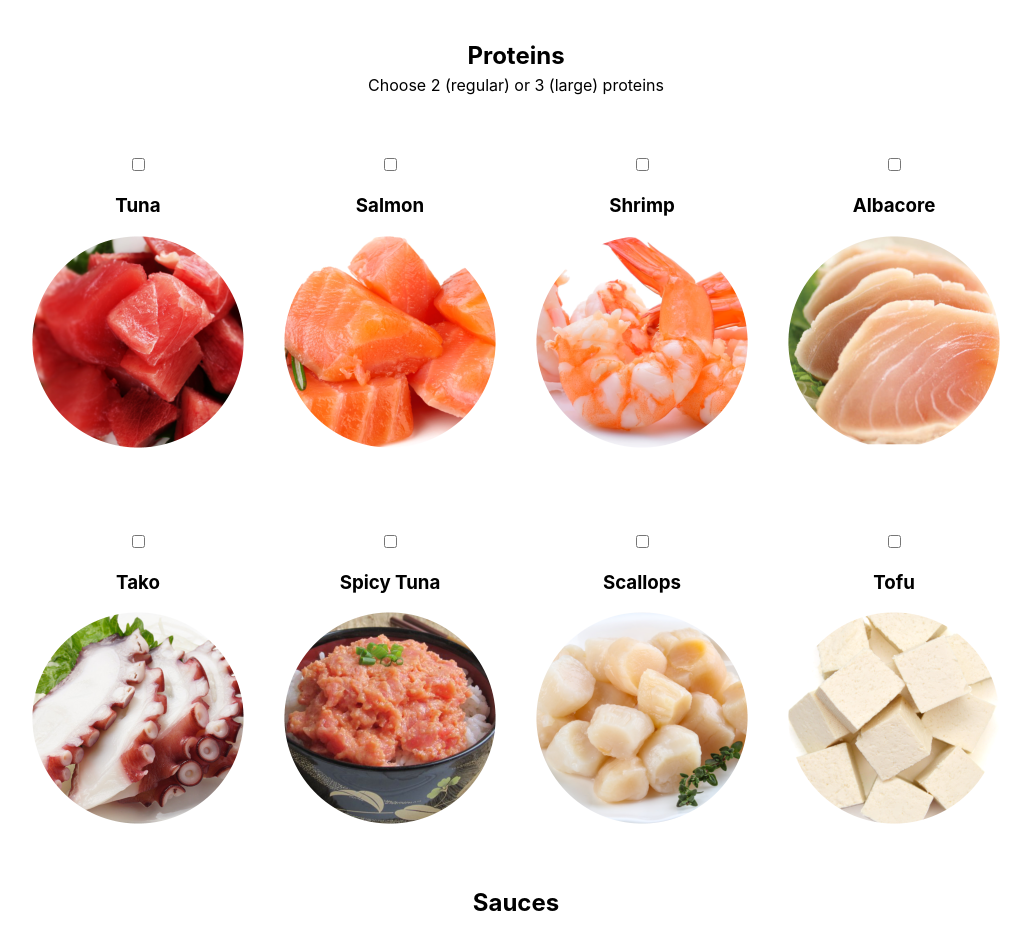
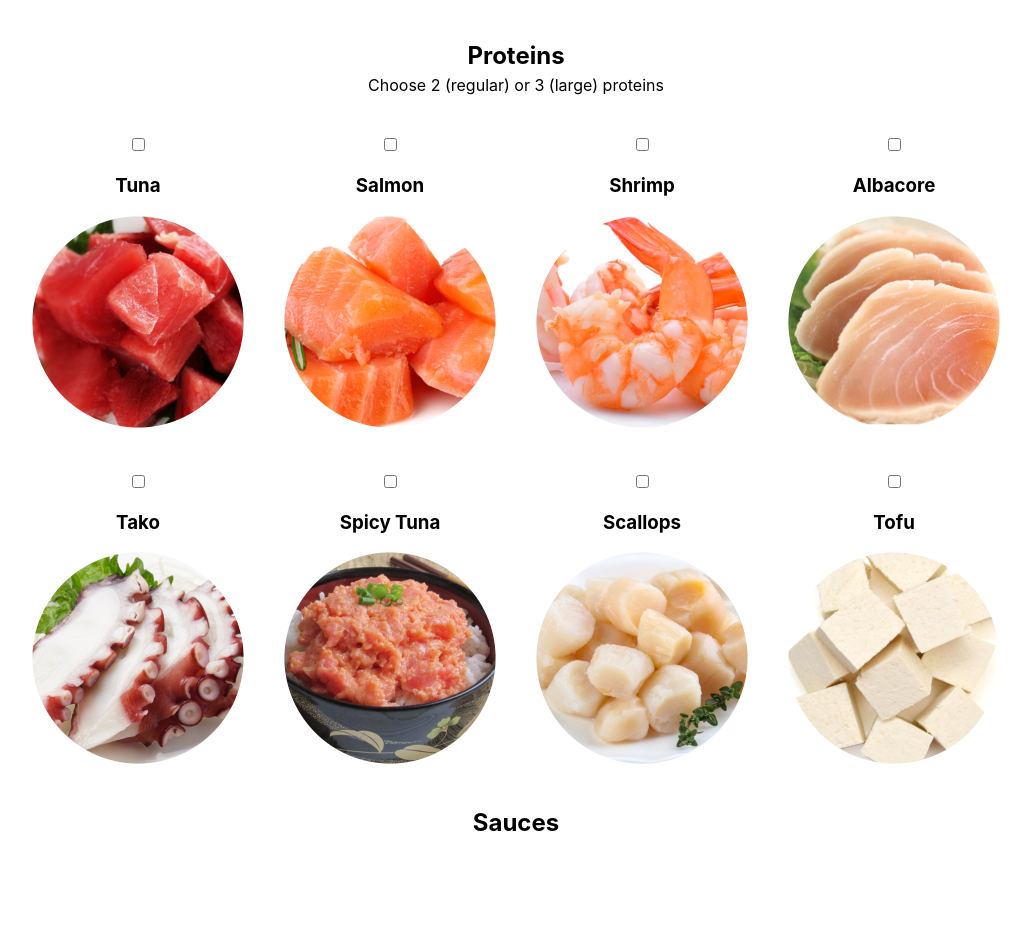
Before and after one commit to billyxuding/PokeSquare, a React (Create React App) app in the folder client/: page / in a window 1280 px wide. Shown: the part 667-1604 px from the top of the page, without its empty margins (124-1155 px from the left). After the commit the page ends 1524 px from the top, so only its background shows below. Built offline with nearby package versions, Linux system fonts and the light colour scheme.

Commit message:
removed unnecessary css class

```diff
--- a/client/src/Components/Proteins.js
+++ b/client/src/Components/Proteins.js
@@ -25,7 +25,7 @@ const Proteins = props => {
     }
 
     return (
-        <div className="section">
+        <div>
             <div className="section">
                 <div>
                     <input type="checkbox" name="tuna" id="tuna" onChange={ checkHandler } />
```
